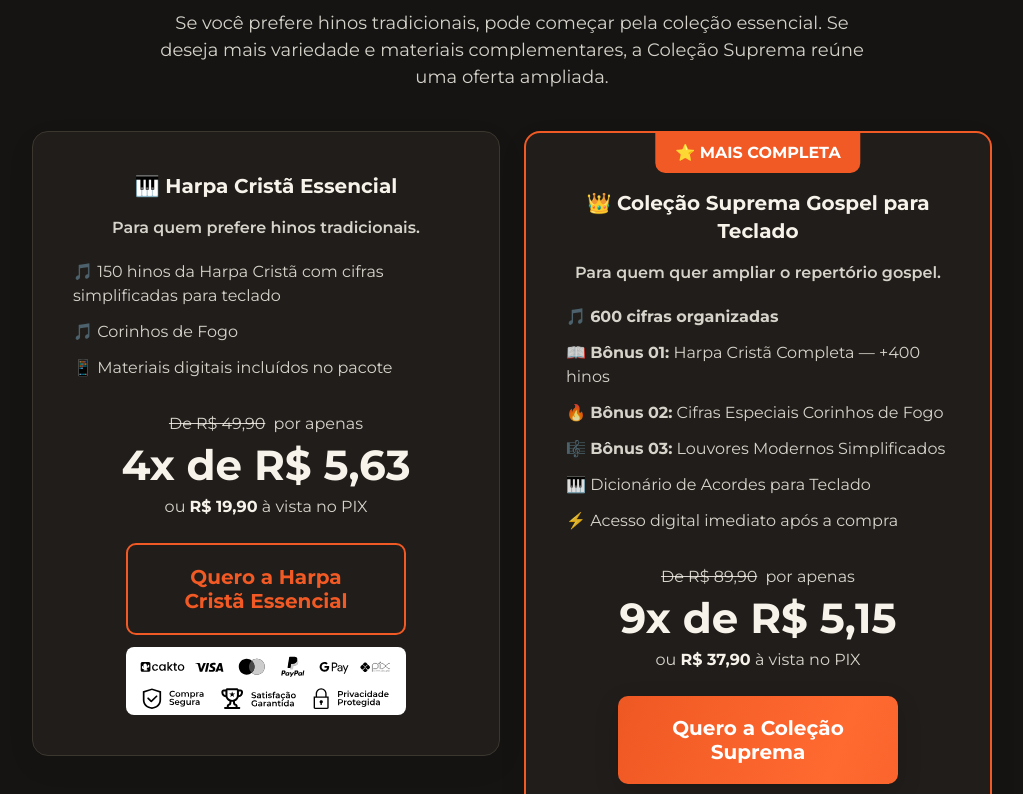
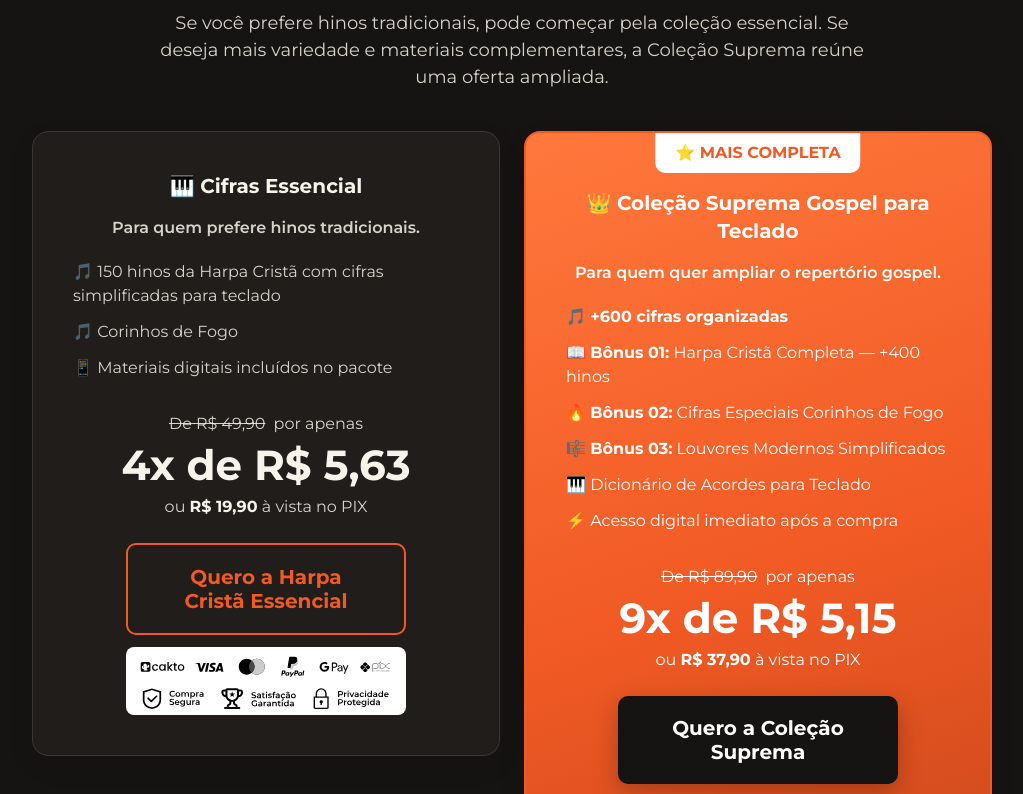
Before and after one commit to CarolSouza123/Cifras-Teclado-BR, a React (Vite) app in the folder cifras-latam/: page / in a window 1280 px wide. Shown: the part 3880-4674 px from the top of the page, without its empty margins (128-1151 px from the left). Built offline with nearby package versions, Linux system fonts and the light colour scheme.

Commit message:
Oferta simples vira Cifras Essencial, +600 cifras e card da completa em laranja

```diff
--- a/cifras-latam/src/config/content.ts
+++ b/cifras-latam/src/config/content.ts
@@ -53,7 +53,7 @@ export const pageContent = {
   },
   offers: {
     simple: {
-      title: '🎹 Harpa Cristã Essencial',
+      title: '🎹 Cifras Essencial',
       subtitle: 'Para quem prefere hinos tradicionais.',
       items: ['🎵 150 hinos da Harpa Cristã com cifras simplificadas para teclado', '🎵 Corinhos de Fogo', '📱 Materiais digitais incluídos no pacote'],
       previousPrice: 'R$ 49,90', installmentCount: 4, installmentValue: 'R$ 5,63', cashValue: 'R$ 19,90', ctaLabel: 'Quero a Harpa Cristã Essencial',
@@ -62,7 +62,7 @@ export const pageContent = {
       badge: '⭐ MAIS COMPLETA', title: '👑 Coleção Suprema Gospel para Teclado',
       subtitle: 'Para quem quer ampliar o repertório gospel.',
       items: [
-        '🎵 **600 cifras organizadas**',
+        '🎵 **+600 cifras organizadas**',
         '📖 **Bônus 01:** Harpa Cristã Completa — +400 hinos',
         '🔥 **Bônus 02:** Cifras Especiais Corinhos de Fogo',
         '🎼 **Bônus 03:** Louvores Modernos Simplificados',
--- a/cifras-latam/src/styles/lp2026.css
+++ b/cifras-latam/src/styles/lp2026.css
@@ -17,3 +17,9 @@
 .section-light h2, .section-light h3 { color:var(--text-on-dark) }
 .section-light .content-card { background:#fff; color:#24221f; box-shadow:0 10px 30px rgba(0,0,0,.10) }
 .section-light .content-card p { color:rgba(36,34,31,.85) }
+
+.offer-card.featured { background:linear-gradient(160deg, var(--brand-primary-light), var(--brand-primary) 55%, var(--brand-primary-dark)); border-color:transparent; color:#fff }
+.offer-card.featured h3, .offer-card.featured .price strong, .offer-card.featured .price b { color:#fff }
+.offer-card.featured .feature-list svg { color:#fff }
+.offer-card.featured .offer-badge { background:#fff; color:var(--brand-primary) }
+.offer-card.featured .button { background:#151412; animation:none; box-shadow:0 8px 24px rgba(0,0,0,.25) }
```
